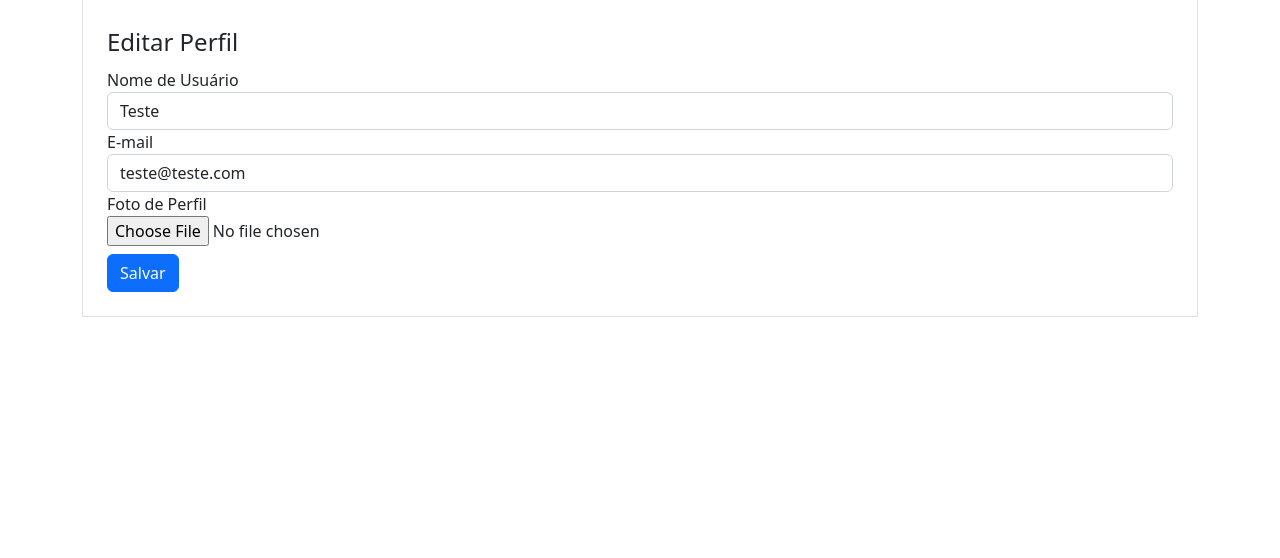
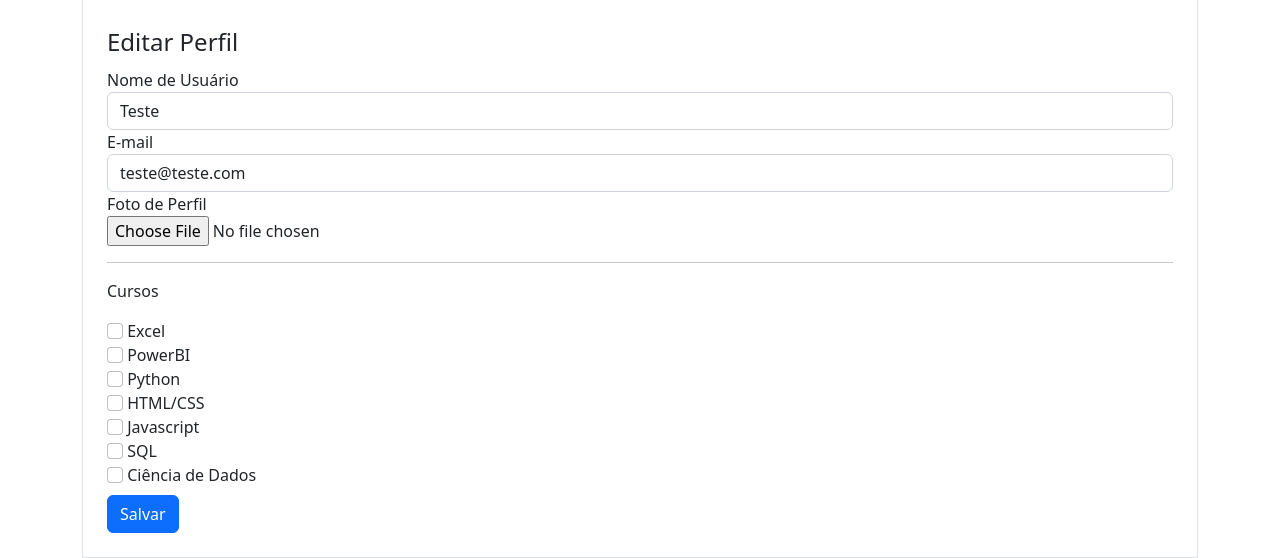
Before and after one commit to AldoNunes001/SiteComunidade, a Flask app: page /perfil/editar in a window 1280 px wide. Shown: the part 378-936 px from the top of the page. Before the commit the page ends 695 px from the top, so only its background shows below. Run offline with Flask 2, Linux system fonts and the light colour scheme; a user stored in the database is signed in; some libraries are stand-ins or nearby versions.

Commit message:
Adicionando "cursos" na página de editar perfil

```diff
--- a/sitecomunidade/forms.py
+++ b/sitecomunidade/forms.py
@@ -33,6 +33,14 @@ class FormEditarPerfil(FlaskForm):
     username_editarperfil = StringField('Nome de Usuário', validators=[DataRequired()])
     email_editarperfil = StringField('E-mail', validators=[DataRequired(), Email()])
     foto_perfil = FileField('Foto de Perfil', validators=[FileAllowed(['jpg', 'png'])])
+    curso_excel = BooleanField('Excel')
+    curso_powerbi = BooleanField('PowerBI')
+    curso_python = BooleanField('Python')
+    curso_htmlcss = BooleanField('HTML/CSS')
+    curso_javascript = BooleanField('Javascript')
+    curso_sql = BooleanField('SQL')
+    curso_cienciadedados = BooleanField('Ciência de Dados')
+
     botao_submit_editarperfil = SubmitField('Salvar')
 
     def validate_email_editarperfil(self, email_editarperfil):
--- a/sitecomunidade/templates/editarperfil.html
+++ b/sitecomunidade/templates/editarperfil.html
@@ -52,6 +52,19 @@
 
                         </div>
 
+                        <hr>
+
+                        <p>Cursos</p>
+                        {% for campo in form_editarperfil %}
+                            {% if campo.name.startswith('curso_') %}
+                                <div class="form-group">
+                                    {{ campo(class="form-check-input") }}
+                                    {{ campo.label(class="form-check-label") }}
+                                </div>
+                            {% endif %}
+                        {% endfor %}
+
+
                     </fieldset>
                     {{ form_editarperfil.botao_submit_editarperfil(class="btn btn-primary mt-2") }}
                 </form>
```
